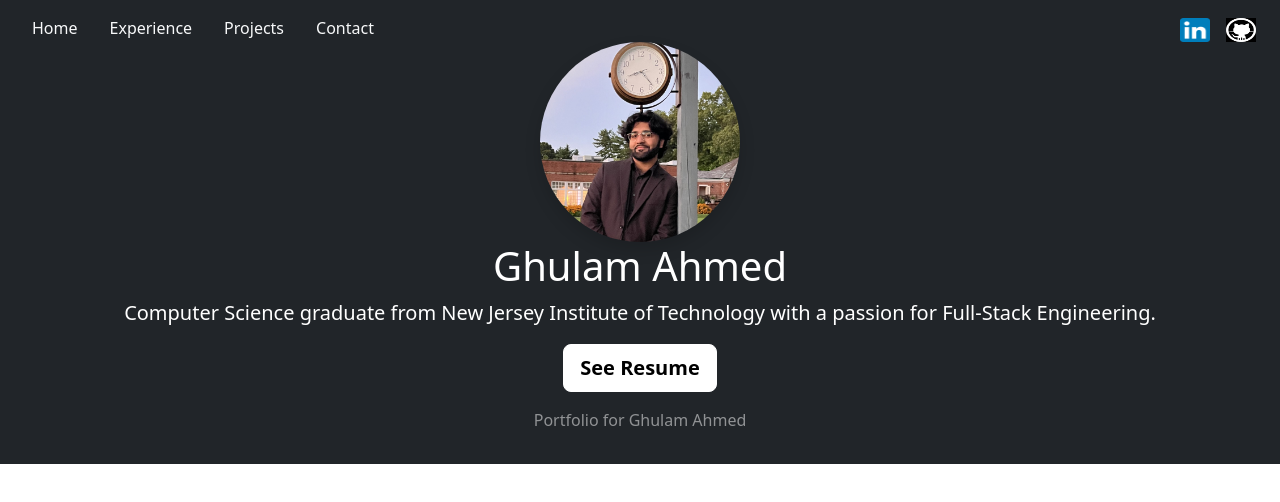
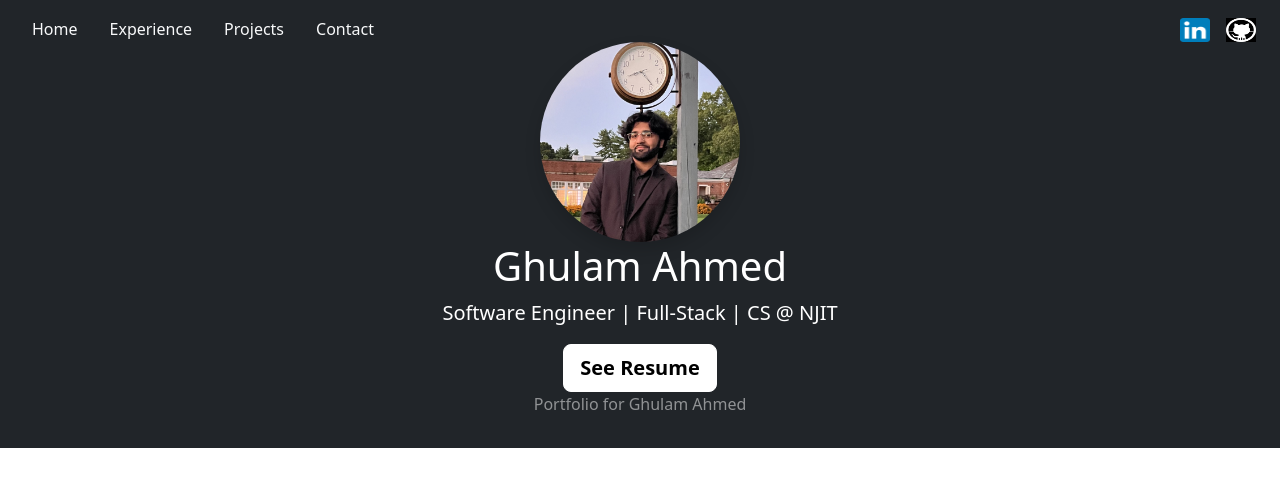
Before and after one commit to ghxlam/personal-website, a React (Create React App) app: page / in a window 1280 px wide. Shown: the top 502 px of the page. Built offline with nearby package versions, Linux system fonts and the light colour scheme.

Commit message:
refactor to ensure smooth updates for future

```diff
--- a/src/App.css
+++ /dev/null
@@ -1,50 +0,0 @@
-/*
- * Globals
- */
-
-
-/* Custom default button */
-.btn-light,
-.btn-light:hover,
-.btn-light:focus {
-  color: #333;
-  text-shadow: none; /* Prevent inheritance from `body` */
-}
-
-
-/*
- * Base structure
- */
-
-body {
-  text-shadow: 0 .05rem .1rem rgba(0, 0, 0, .5);
-  box-shadow: inset 0 0 5rem rgba(0, 0, 0, .5);
-}
-
-.cover-container {
-  max-width: 42em;
-}
-
-
-/*
- * Header
- */
-
-.nav-masthead .nav-link {
-  color: rgba(255, 255, 255, .5);
-  border-bottom: .25rem solid transparent;
-}
-
-.nav-masthead .nav-link:hover,
-.nav-masthead .nav-link:focus {
-  border-bottom-color: rgba(255, 255, 255, .25);
-}
-
-.nav-masthead .nav-link + .nav-link {
-  margin-left: 1rem;
-}
-
-.nav-masthead .active {
-  color: #fff;
-  border-bottom-color: #fff;
-}
--- a/src/App.js
+++ b/src/App.js
@@ -1,80 +1,19 @@
 import "bootstrap/dist/css/bootstrap.min.css";
-import myPic from "./assets/mainImage.jpg";
-import linkedInLogo from "./assets/linkedInLogo.png";
-import githubLogo from "./assets/githubLogo.png";
+import Navbar from "./components/Navbar";
+import Hero from "./components/Hero";
+import Footer from "./components/Footer";
 
-const App = () => {
-  return (
+const App = () => (
   <div className="d-flex h-100 text-center text-bg-dark">
     <div className="cover-container d-flex w-100 h-100 p-3 mx-auto flex-column">
       <header className="mb-auto">
-          <div>
-            <nav className="nav nav-masthead justify-content-center float-md-start">
-              <a
-                className="link-light mx-3 link-offset-2 link-underline-opacity-0 link-underline-opacity-100-hover"
-                href="#"
-              >
-                Home
-              </a>
-              <a
-                className="link-light mx-3 link-offset-2 link-underline-opacity-0 link-underline-opacity-100-hover"
-                href="#"
-              >
-                Experience
-              </a>
-              <a
-                className="link-light mx-3 link-offset-2 link-underline-opacity-0 link-underline-opacity-100-hover"
-                href="#"
-              >
-                Projects
-              </a>
-              <a
-                className="link-light mx-3 link-offset-2 link-underline-opacity-0 link-underline-opacity-100-hover"
-                href="#"
-              >
-                Contact
-              </a>
-            </nav>
-            <div class="navbar-brand float-md-end mb-0">
-              <a
-                className="mx-2"
-                href="https://www.linkedin.com/in/ghulam-ahmed-b79b13252/"
-              >
-                <img src={linkedInLogo} alt=".." width={30} height={24} />
-              </a>
-              <a className="mx-2" href="https://github.com/ghxlam">
-                <img src={githubLogo} alt=".." width={30} height={24} />
-              </a>
-            </div>
-          </div>
+        <Navbar />
       </header>
-        <main className="px-3 my-auto">
-          <img
-            src={myPic}
-            alt="My pic"
-            className="img-fluid rounded-circle shadow"
-            style={{ width: "200px", height: "200px", objectFit: "cover" }}
-          />
-          <h1>Ghulam Ahmed</h1>
-          <p className="lead">
-            Computer Science graduate from New Jersey Institute of Technology
-            with a passion for Full-Stack Engineering.
-          </p>
-          <p className="lead">
-            <a
-              href="#"
-              className="btn btn-lg btn-light fw-bold border-white bg-white"
-            >
-              See Resume
-            </a>
-          </p>
-        </main>
-        <footer className="mt-auto text-white-50">
-          <p>Portfolio for Ghulam Ahmed</p>
-        </footer>
+      <Hero />
+      <div></div>
+      <Footer />
     </div>
   </div>
 );
-};
 
 export default App;
--- /dev/null
+++ b/src/components/Footer.js
@@ -0,0 +1,7 @@
+const Footer = () => (
+  <footer className="mt-auto text-white-50 text-center">
+    <p>Portfolio for Ghulam Ahmed</p>
+  </footer>
+);
+
+export default Footer;
--- /dev/null
+++ b/src/components/Hero.js
@@ -0,0 +1,19 @@
+import myPic from "../assets/mainImage.jpg";
+
+const Hero = () => (
+  <main className="px-3 my-auto text-center">
+    <img
+      src={myPic}
+      alt="My pic"
+      className="img-fluid rounded-circle shadow"
+      style={{ width: "200px", height: "200px", objectFit: "cover" }}
+    />
+    <h1>Ghulam Ahmed</h1>
+    <p className="lead">Software Engineer | Full-Stack | CS @ NJIT</p>
+    <a href="#" className="btn btn-lg btn-light fw-bold border-white bg-white">
+      See Resume
+    </a>
+  </main>
+);
+
+export default Hero;
--- /dev/null
+++ b/src/components/Navbar.js
@@ -0,0 +1,31 @@
+import linkedInLogo from "../assets/linkedInLogo.png";
+import githubLogo from "../assets/githubLogo.png";
+
+const Navbar = () => (
+  <div className="d-flex justify-content-between align-items-center">
+    <nav className="nav nav-masthead justify-content-center">
+      {["Home", "Experience", "Projects", "Contact"].map((section) => (
+        <a
+          key={section}
+          href="#"
+          className="link-light mx-3 link-underline-opacity-0 link-underline-opacity-100-hover"
+        >
+          {section}
+        </a>
+      ))}
+    </nav>
+    <div className="navbar-brand">
+      <a
+        className="mx-2"
+        href="https://www.linkedin.com/in/ghulam-ahmed-b79b13252/"
+      >
+        <img src={linkedInLogo} alt="LinkedIn" width={30} height={24} />
+      </a>
+      <a className="mx-2" href="https://github.com/ghxlam">
+        <img src={githubLogo} alt="GitHub" width={30} height={24} />
+      </a>
+    </div>
+  </div>
+);
+
+export default Navbar;
--- a/src/index.css
+++ /dev/null
@@ -1,13 +0,0 @@
-body {
-  margin: 0;
-  font-family: -apple-system, BlinkMacSystemFont, 'Segoe UI', 'Roboto', 'Oxygen',
-    'Ubuntu', 'Cantarell', 'Fira Sans', 'Droid Sans', 'Helvetica Neue',
-    sans-serif;
-  -webkit-font-smoothing: antialiased;
-  -moz-osx-font-smoothing: grayscale;
-}
-
-code {
-  font-family: source-code-pro, Menlo, Monaco, Consolas, 'Courier New',
-    monospace;
-}
--- a/src/index.js
+++ b/src/index.js
@@ -1,6 +1,5 @@
 import React from "react";
 import ReactDOM from "react-dom/client";
-import "./index.css";
 import App from "./App";
 
 const root = ReactDOM.createRoot(document.getElementById("root"));
```
Also changed, not shown: src/pages/Contact.js (added), src/pages/Experience.js (added), src/pages/Home.js (added), src/pages/Projects.js (added), 2 other files (tests, documents, lock files or other folders). Lines whose indentation alone changed are shown as unchanged.
